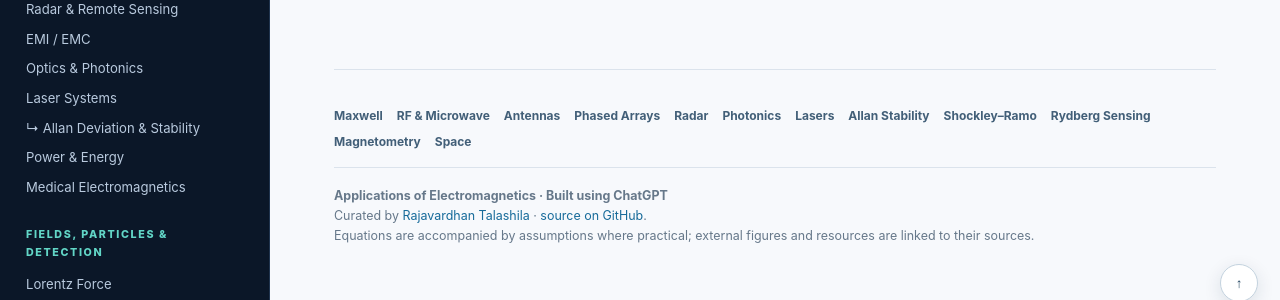
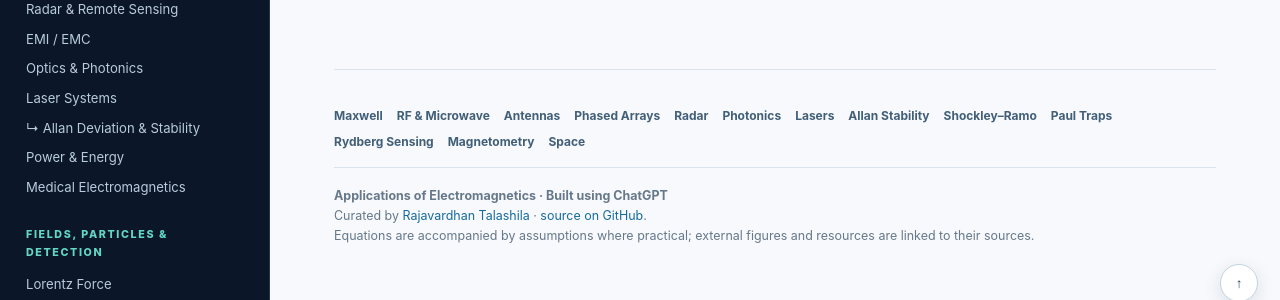
Before and after one commit to RajavardhanT/Electromagnetics_Applications, a Jekyll site: the page built from index.md, in a window 1280 px wide and 900 px high, scrolled down 5115 px. Shown: the part 578-878 px from the top of the window. Built offline with Jekyll 4.4.1, drawn with Linux system fonts in a browser that asks for light colours.

Commit message:
Add Paul traps to navigation

```diff
--- a/_layouts/default.html
+++ b/_layouts/default.html
@@ -89,6 +89,7 @@
       <a href="{{ '/lorentz-force/' | relative_url }}">Lorentz Force</a>
       <a href="{{ '/shockley-ramo/' | relative_url }}">Shockley–Ramo Theorem</a>
       <a href="{{ '/subatomic-particles/' | relative_url }}">Subatomic Particles & Accelerators</a>
+      <a href="{{ '/paul-traps/' | relative_url }}">Paul Traps — RF Ion Trapping</a>
 
       <div class="sidebar-title">ATOMIC, QUANTUM & SPACE</div>
       <a href="{{ '/quantum/' | relative_url }}">Quantum Technologies</a>
@@ -134,6 +135,7 @@
           <a href="{{ '/laser-systems/' | relative_url }}">Lasers</a>
           <a href="{{ '/laser-systems/allan-deviation.html' | relative_url }}">Allan Stability</a>
           <a href="{{ '/shockley-ramo/' | relative_url }}">Shockley–Ramo</a>
+          <a href="{{ '/paul-traps/' | relative_url }}">Paul Traps</a>
           <a href="{{ '/rydberg-semiclassical-effects/' | relative_url }}">Rydberg Sensing</a>
           <a href="{{ '/ground-state-magnetometry/' | relative_url }}">Magnetometry</a>
           <a href="{{ '/computational-em/' | relative_url }}">Space</a>
```
